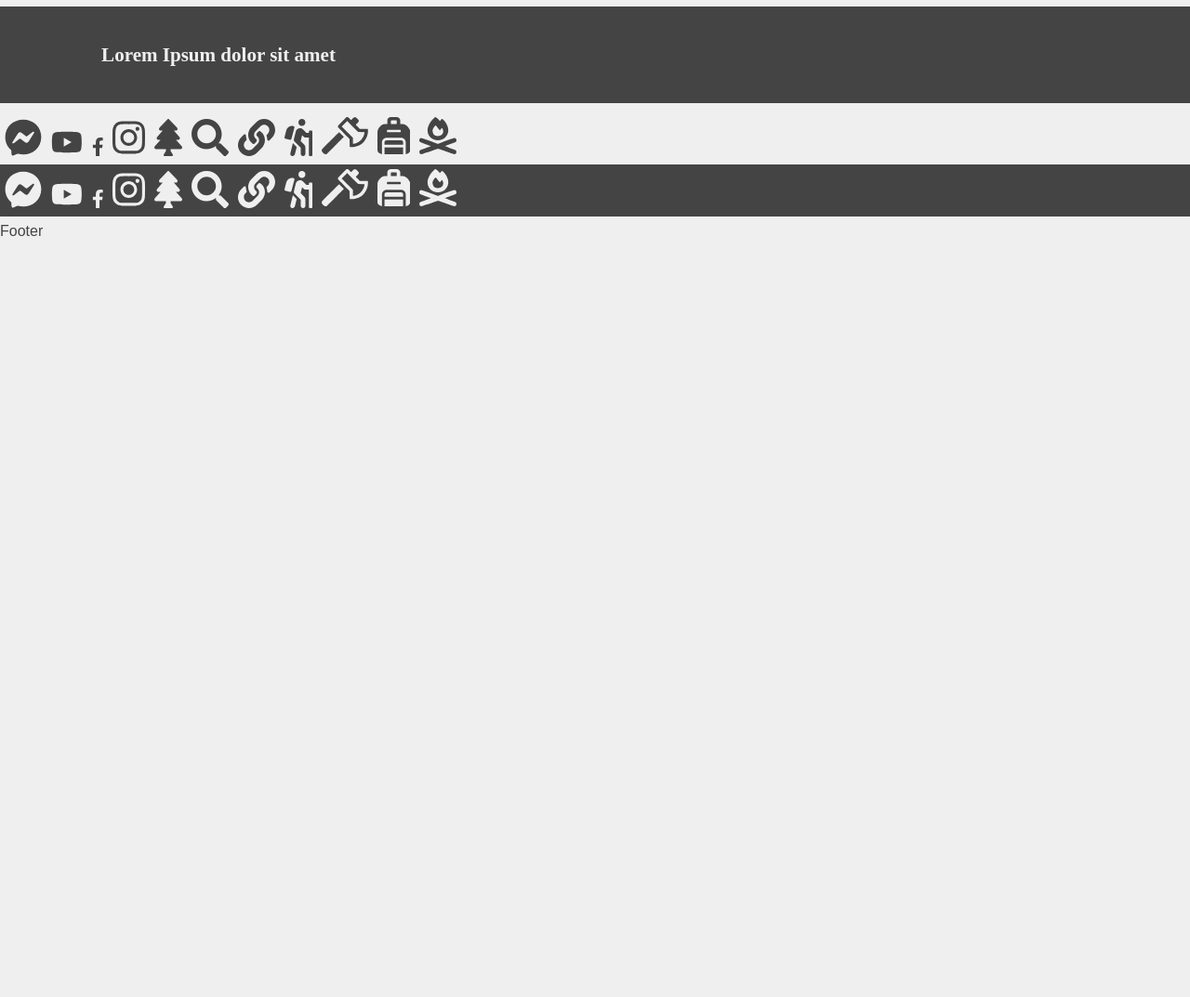
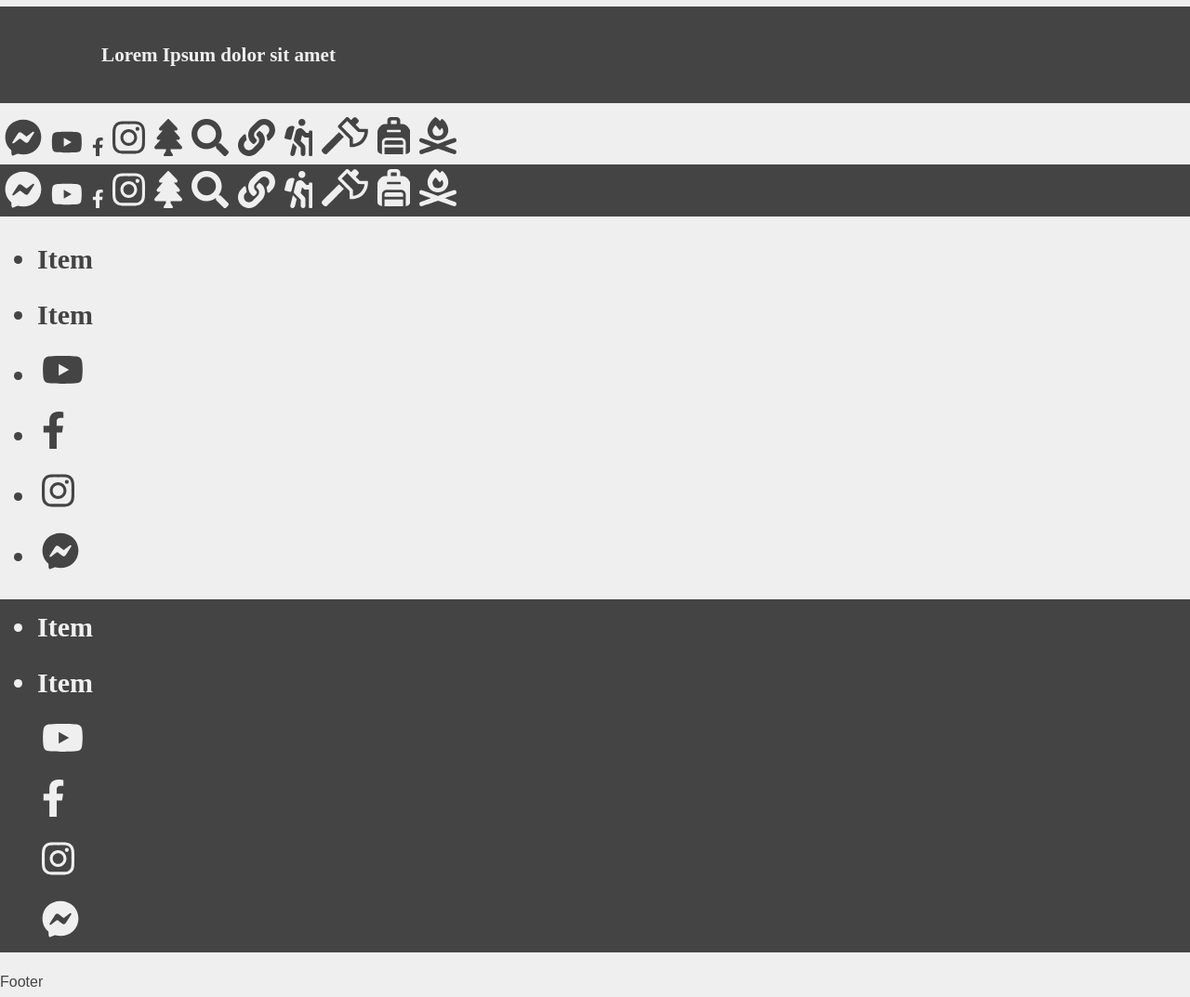
Before and after one commit to DarekMazur/lesnygacek_blog, a Gatsby site: page / in a window 1280 px wide. Shown: the part 1259-2332 px from the top of the page at 93% size. Before the commit the page ends 1524 px from the top, so only its background shows below. Built offline with nearby package versions, Linux system fonts and the light colour scheme; Gatsby itself is replaced by a stand-in of ours.

Commit message:
create MenuListItem component

```diff
--- a/src/Components/Atoms/MenuListItem/MenuListItem.js
+++ b/src/Components/Atoms/MenuListItem/MenuListItem.js
@@ -1 +1,19 @@
 import React from 'react';
+import Icon from '../Icon/Icon';
+import { StyledMenuListItem } from './MenuListItem.styles';
+
+const MenuListItem = ({ children, social, light }) => {
+  const socialIconName = {
+    facebook: 'facebook-f',
+    youtube: 'youtube',
+    instagram: 'instagram',
+    messenger: 'facebook-messenger',
+  };
+  return (
+    <StyledMenuListItem social={social} light={light}>
+      {social ? <Icon icon={'fa'} iconType={['fab', socialIconName[social]]} light={light} size="default" /> : children}
+    </StyledMenuListItem>
+  );
+};
+
+export default MenuListItem;
--- /dev/null
+++ b/src/Components/Atoms/MenuListItem/MenuListItem.styles.js
@@ -0,0 +1,17 @@
+import styled from 'styled-components';
+
+export const StyledMenuListItem = styled.li`
+  font-family: ${({ theme }) => theme.fonts.subheader};
+  font-size: ${({ theme }) => theme.fontSize.l};
+  font-weight: ${({ theme }) => theme.fontWeight.bold};
+  width: 40rem;
+  color: ${({ theme, social, light }) => (social ? 'default' : light ? theme.colors.white : theme.colors.dark)};
+  transform-origin: center;
+  transition: 150ms transform ease-in, 150ms color ease-in;
+
+  &:hover {
+    transform: ${({ social }) => (social ? `scale(1)` : `scale(1.03)`)};
+    font-weight: ${({ theme }) => theme.fontWeight.fat};
+    color: ${({ theme, social, light }) => (social ? 'default' : light ? theme.colors.brown : theme.colors.lightGreen)};
+  }
+`;
--- a/src/pages/index.js
+++ b/src/pages/index.js
@@ -1,6 +1,7 @@
 import * as React from 'react';
 import { ThemeProvider } from 'styled-components';
 import Icon from '../Components/Atoms/Icon/Icon';
+import MenuListItem from '../Components/Atoms/MenuListItem/MenuListItem';
 import Title from '../Components/Atoms/Title/Title';
 import Layout from '../Components/Templates/Layout/Layout';
 import { GlobalStyle } from '../styles/globalStyle';
@@ -53,6 +54,26 @@ const IndexPage = () => {
             <Icon iconType="backpack" light size="default" />
             <Icon iconType="campfire" light size="default" />
           </div>
+          <div>
+            <ul>
+              <MenuListItem>Item</MenuListItem>
+              <MenuListItem>Item</MenuListItem>
+              <MenuListItem social="youtube" />
+              <MenuListItem social="facebook" />
+              <MenuListItem social="instagram" />
+              <MenuListItem social="messenger" />
+            </ul>
+          </div>
+          <div style={{ backgroundColor: '#444' }}>
+            <ul>
+              <MenuListItem light>Item</MenuListItem>
+              <MenuListItem light>Item</MenuListItem>
+              <MenuListItem social="youtube" light />
+              <MenuListItem social="facebook" light />
+              <MenuListItem social="instagram" light />
+              <MenuListItem social="messenger" light />
+            </ul>
+          </div>
         </main>
       </Layout>
     </ThemeProvider>
```
